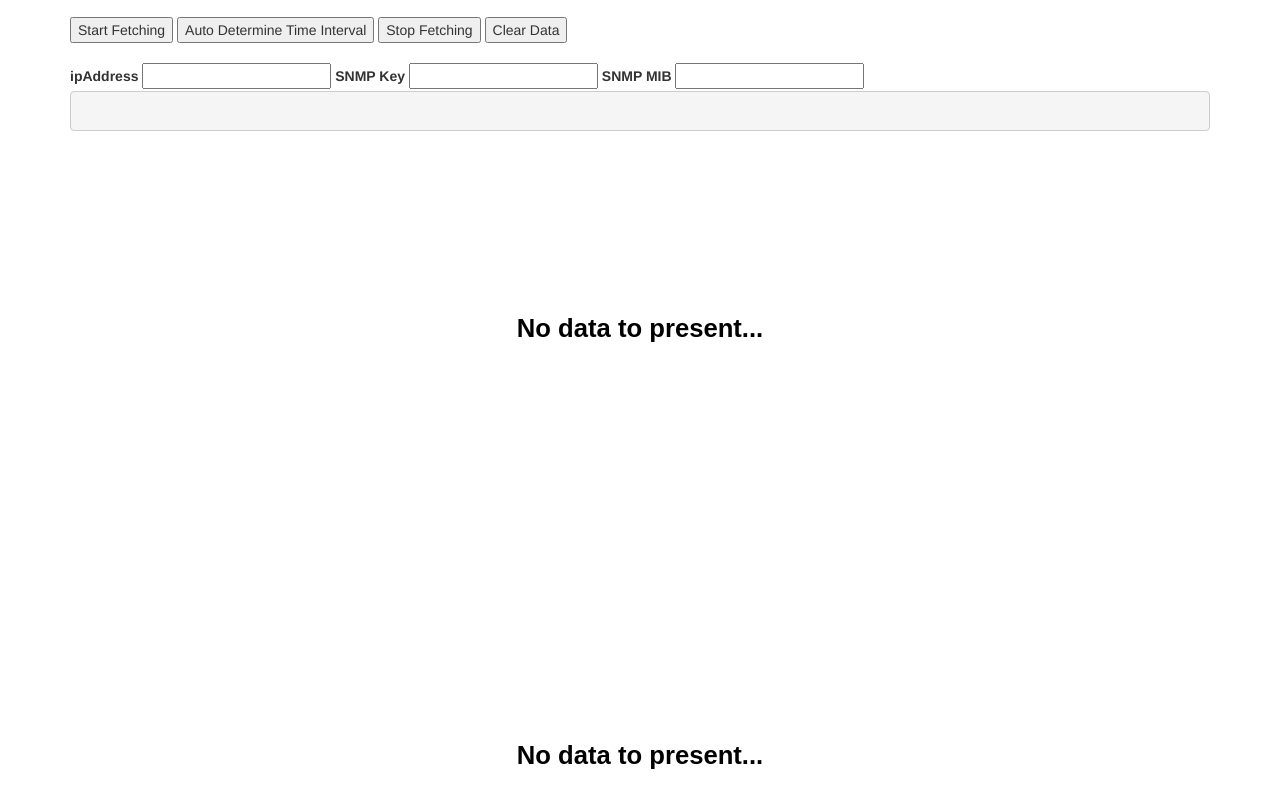
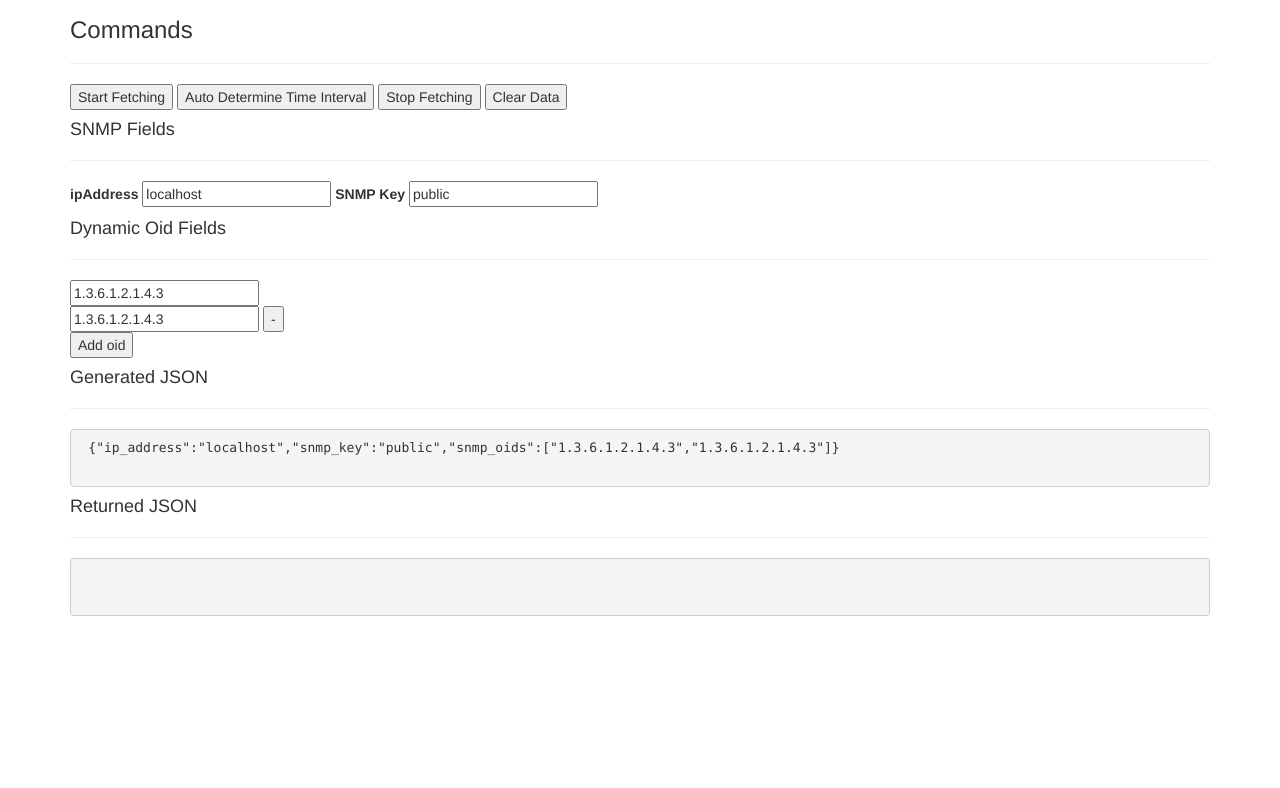
Before and after one commit to filipecosta90/redes.app, a plain HTML site: page index.html in a window 1280 px wide. Shown: the part 53-841 px from the top of the page. Drawn offline with nearby package versions, Linux system fonts and the light colour scheme; some packages are replaced by stand-ins of ours.

Commit message:
can make multiple oid calls. perl is responding correctly

```diff
--- /dev/null
+++ b/form/css/style.css
@@ -0,0 +1,46 @@
+
+/* -------------------------------------------------------
+
+* Filename:     AngularJS Dynamic Form Fields
+* Website:      http://www.shanidkv.com
+* Description:  Shanidkv AngularJS blog
+* Author:       Shanid KV shanidkannur@gmail.com
+
+---------------------------------------------------------*/
+
+*{
+    font-family: arial;
+    font-size: 13px;
+}
+
+fieldset{
+    background: #FCFCFC;
+    padding: 16px;
+    border: 1px solid #D5D5D5;
+}
+.addfields{
+    margin: 10px 0;
+}
+
+#mibsDisplay {
+    padding: 10px;
+    background: rgb(227, 250, 227);
+    border: 1px solid rgb(171, 239, 171);
+    color: rgb(9, 56, 9);
+}
+.remove{
+    background: #C76868;
+    color: #FFF;
+    font-weight: bold;
+    font-size: 24px;
+    border: 0;
+    cursor: pointer;
+    display: inline-block;
+    padding: 4px 9px;
+    vertical-align: top;
+    line-height: 100%;
+}
+input[type="text"],
+select{
+    padding:5px;
+}
--- a/js/main.js
+++ b/js/main.js
@@ -35,7 +35,6 @@ app.controller('PageCtrl', function (/* $scope, $location, $http */) {
 	});
 });
 
-
 /**
  * Controls the SNMP PHP REQUEST
  */
@@ -50,6 +49,19 @@ app.controller('snmp_controller', function($scope,  $http,  $log, $interval){
 	$scope.measured_time = 0;
 	$scope.measured_value = 0;
 	$scope.dataCounter = 0;
+	$scope.formData.ip_address = 'localhost';
+	$scope.formData.snmp_key = 'public';
+	$scope.formData.snmp_oids = ['1.3.6.1.2.1.4.3','1.3.6.1.2.1.4.3'];
+
+	$scope.addNewMib = function() {
+		$scope.formData.snmp_oids.push("");
+	};
+
+	$scope.removeMib = function() {
+		var lastMib = $scope.formData.snmp_oids.length-1;
+		$scope.formData.snmp_oids.splice(lastMib);
+	};
+
 
 	$scope.calculateKeys = function () {
 		$scope.keys.push("foo");
@@ -114,16 +126,22 @@ $scope.fetchSNMP = function() {
 
 				$scope.data = data;
 				var snmp_time = angular.fromJson(data.snmp_time);
-//      var snmp_label_time = data.snmp_label_time.toString();
-      var snmp_data = angular.fromJson (data.snmp_data);
- //     var snmp_label_data = data.snmp_label_data.toString();
-      console.log( " : "+snmp_time + "\t"+ " : " + snmp_data );
+
+
 				var timeDiff = snmp_time - $scope.measured_time;
 				$scope.dataCounter = $scope.dataCounter + timeDiff;
 				$scope.measured_time = snmp_time;
 				console.log('setInterval counter is now at : ' + $scope.dataCounter);
-      $scope.graphData[0].values.push([$scope.dataCounter, snmp_data])
 
+
+				var snmp_data = angular.fromJson (data.snmp_data);
+				console.log( " : "+snmp_time + "\t"+ " : " + snmp_data );
+
+				angular.forEach(data.snmp_data, function(value, key) {
+					console.log (key + ': ' + value);
+				}, $);
+
+				//		$scope.graphData[0].values.push([$scope.dataCounter, snmp_data])
 				$scope.submissionMessage = data.messageSuccess;
 				$scope.submission = true; //shows the success message
 			}
@@ -162,7 +180,6 @@ $scope.$on('$destroy', function() {
 		// Make sure that the interval is destroyed too
 		$scope.stop();
 	});
-
 });
 
 app.filter('graphDataFilter', function () {
--- a/partials/home.html
+++ b/partials/home.html
@@ -1,27 +1,51 @@
 
 <div class="container">
 	<div ng-controller="snmp_controller">
-<br/>
+		<h3>Commands</h3>
+		<hr/>
+
 		<button ng-click="start()">Start Fetching</button>
 		<button ng-click="fetch_inteval()">Auto Determine Time Interval</button>
 		<button ng-click="stop()">Stop Fetching</button>
 		<button ng-click="clear()">Clear Data</button>
 
-<br/>
-<br/>
+		<h4>SNMP Fields</h4>
+		<hr/>
+
 		<label for="name">ipAddress</label>
 		<input type="text" name="ip_address" ng-model="formData.ip_address" ng-class="{'error' : error_ip_address}">
 
 		<label for="email">SNMP Key</label>
 		<input type="text" name="snmp_key" ng-model="formData.snmp_key" ng-class="{'error' : error_snmp_key}">
 
-<label for="message">SNMP MIB</label>
-<input type="text" name="snmp_oids" value="1.1" ng-model="formData.snmp_oids" ng-class="{'error' : error_snmp_oids}">
+		<!--	<div class="row"> -->
+		<h4>Dynamic Oid Fields</h4>
+		<hr/>
+
+		<fieldset  data-ng-repeat="oid in formData.snmp_oids track by $index">
+        <input type="text" ng-model="formData.snmp_oids[$index]"  placeholder="Enter oid number">
+
+			<button class="remove" ng-show="$last" ng-click="removeMib()">-</button>
+		</fieldset>
+		<button class="addmibs" ng-click="addNewMib()">Add oid</button>
+
+		<div id="mibDisplay">
+			<h4>Generated JSON</h4>
+			<hr/>
+			<pre> {{ formData }}
+			</pre>
+			<h4>Returned JSON</h4>
+			<hr/>
+			<pre ng-model="result">{{submission_result}}
+			</pre>
+
+		</div>
+
 
 		<div ng-class="{'submissionMessage' : submission}" ng-bind="submissionMessage"></div>
-<pre ng-model="result">
-{{submission_result}}
-</pre>
+
+
+
 		<div ng-repeat="graph in graphs">
 			<nvd3-line-chart
 			data="graphData"
--- a/templates/header.html
+++ b/templates/header.html
@@ -14,8 +14,6 @@
   <!-- Collect the nav links, forms, and other content for toggling -->
   <div class="collapse navbar-collapse navbar-ex1-collapse">
     <ul class="nav navbar-nav navbar-right">
-      <li><a href="#/save">Save Session</a>
-      </li>
     </ul>
   </div>
   <!-- /.navbar-collapse -->
```
Also changed, not shown: js/script.js (added, +27 -0 lines), partials/form.html (added, +49 -0 lines), 3 other files. Lines whose indentation alone changed are shown as unchanged.
